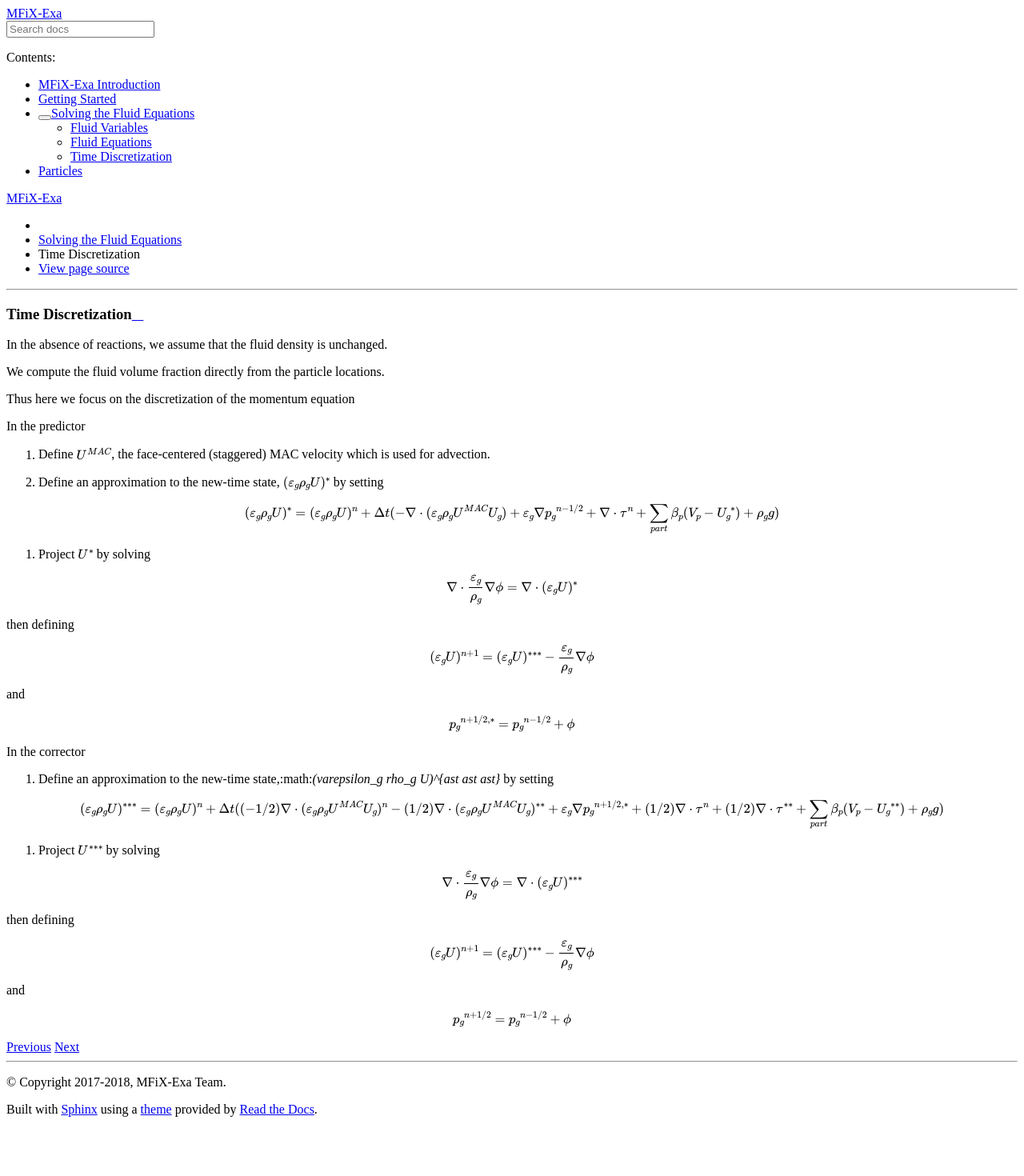
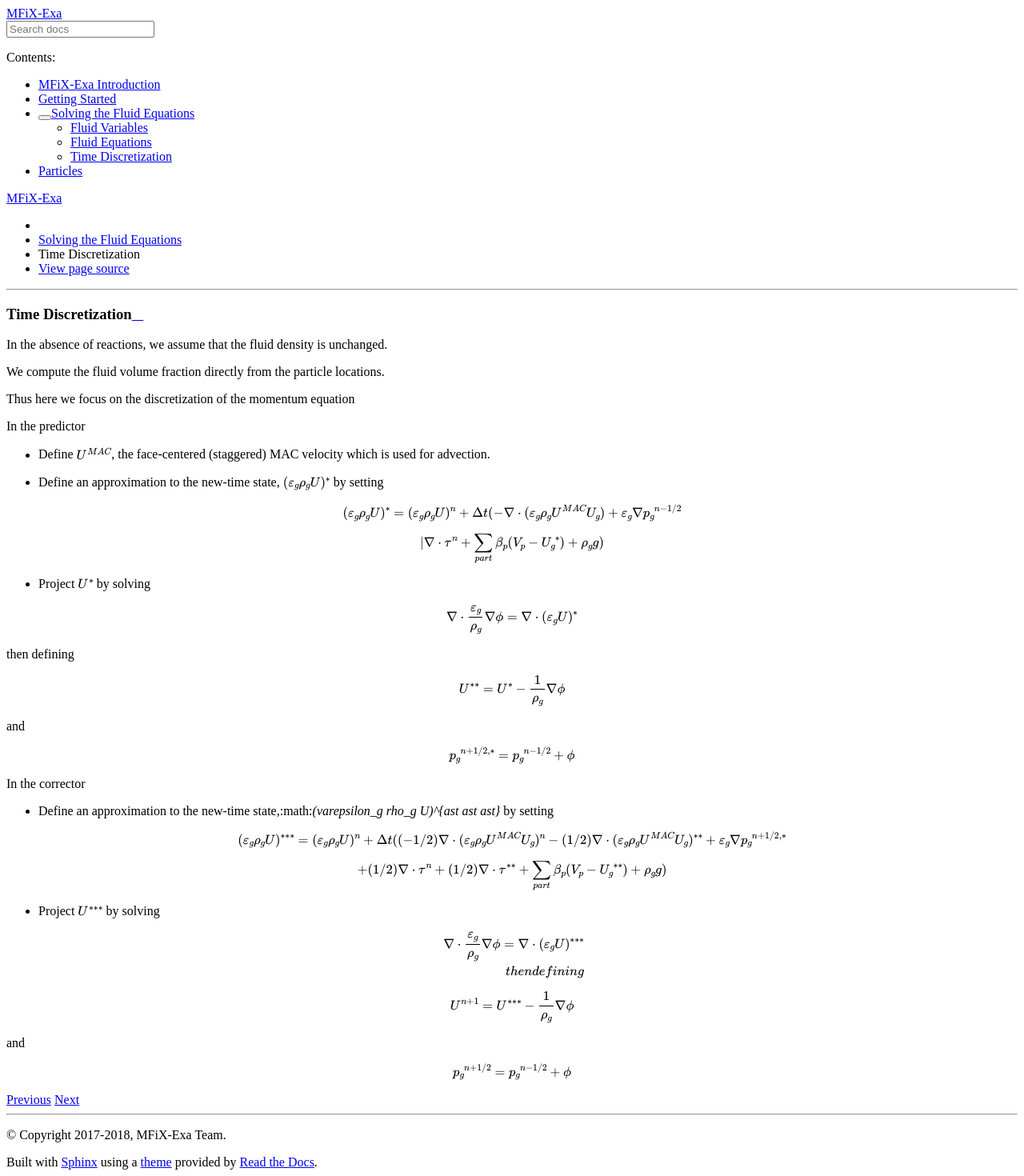
Before and after one commit to mwm126/MFIX-Exa, a Sphinx documentation site: the page built from docs/source/FluidTimeDiscretization.rst, in a window 1280 px wide. Shown: the whole page at 80% size. Built offline with Sphinx 7.4.7 and the Read the Docs theme 2.0.0, drawn with Linux system fonts in a browser that asks for light colours; before the commit the page ends 1404 px from its top, so only the background shows below that; some of the changed lines change nothing that is shown.

Commit message:
more formatting

```diff
--- a/docs/source/FluidTimeDiscretization.rst
+++ b/docs/source/FluidTimeDiscretization.rst
@@ -10,21 +10,22 @@ Thus here we focus on the discretization of the momentum equation
 
 In the predictor
 
-#. Define :math:`U^{MAC}`, the face-centered (staggered) MAC velocity which is used for advection.
+-  Define :math:`U^{MAC}`, the face-centered (staggered) MAC velocity which is used for advection.
 
-#. Define an approximation to the new-time state, :math:`(\varepsilon_g \rho_g U)^{\ast}` by setting
+-  Define an approximation to the new-time state, :math:`(\varepsilon_g \rho_g U)^{\ast}` by setting
 
 .. math:: (\varepsilon_g \rho_g U)^{\ast} = (\varepsilon_g \rho_g U)^n +
-           \Delta t ( -\nabla \cdot (\varepsilon_g \rho_g U^{MAC} U_g) + \varepsilon_g \nabla {p_g}^{n-1/2} +
-           \nabla \cdot \tau^n + \sum_{part} \beta_p (V_p - {U_g}^{\ast}) + \rho_g g )
+           \Delta t ( -\nabla \cdot (\varepsilon_g \rho_g U^{MAC} U_g) + \varepsilon_g \nabla {p_g}^{n-1/2}
 
-#. Project :math:`U^{\ast}` by solving
+.. math:: | \nabla \cdot \tau^n + \sum_{part} \beta_p (V_p - {U_g}^{\ast}) + \rho_g g )
+
+-  Project :math:`U^{\ast}` by solving
 
 .. math:: \nabla \cdot \frac{\varepsilon_g}{\rho_g} \nabla \phi = \nabla \cdot (\varepsilon_g  U)^{\ast}
 
 then defining
 
-.. math:: (\varepsilon_g  U)^{n+1} = (\varepsilon_g  U)^{***} - \frac{\varepsilon_g}{\rho_g} \nabla \phi
+.. math:: U^{\ast \ast} = U^{\ast} - \frac{1}{\rho_g} \nabla \phi
 
 and
 
@@ -33,20 +34,22 @@ and
 
 In the corrector
 
-#. Define an approximation to the new-time state,:math:`(\varepsilon_g \rho_g U)^{\ast \ast \ast}` by setting
+-  Define an approximation to the new-time state,:math:`(\varepsilon_g \rho_g U)^{\ast \ast \ast}` by setting
 
 .. math::  (\varepsilon_g \rho_g U)^{\ast \ast \ast} = (\varepsilon_g \rho_g U)^n +
            \Delta t ( (-1/2) \nabla \cdot (\varepsilon_g \rho_g U^{MAC} U_g)^n -(1/2) \nabla \cdot (\varepsilon_g \rho_g U^{MAC} U_g)^{\ast \ast}
-          + \varepsilon_g \nabla {p_g}^{n+1/2,\ast} + (1/2) \nabla \cdot \tau^n + (1/2) \nabla \cdot \tau^{\ast \ast} +
+          + \varepsilon_g \nabla {p_g}^{n+1/2,\ast}
+
+.. math::  + (1/2) \nabla \cdot \tau^n + (1/2) \nabla \cdot \tau^{\ast \ast} +
             \sum_{part} \beta_p (V_p - {U_g}^{\ast \ast}) + \rho_g g )
 
-#. Project :math:`U^{\ast \ast \ast}` by solving
+-  Project :math:`U^{\ast \ast \ast}` by solving
 
 .. math:: \nabla \cdot \frac{\varepsilon_g}{\rho_g} \nabla \phi = \nabla \cdot (\varepsilon_g  U)^{\ast \ast \ast}
 
-then defining
+   then defining
 
-.. math:: (\varepsilon_g  U)^{n+1} = (\varepsilon_g  U)^{\ast \ast \ast} - \frac{\varepsilon_g}{\rho_g} \nabla \phi
+.. math:: U^{n+1} = U^{\ast \ast \ast} - \frac{1}{\rho_g} \nabla \phi
 
 and
 
```
